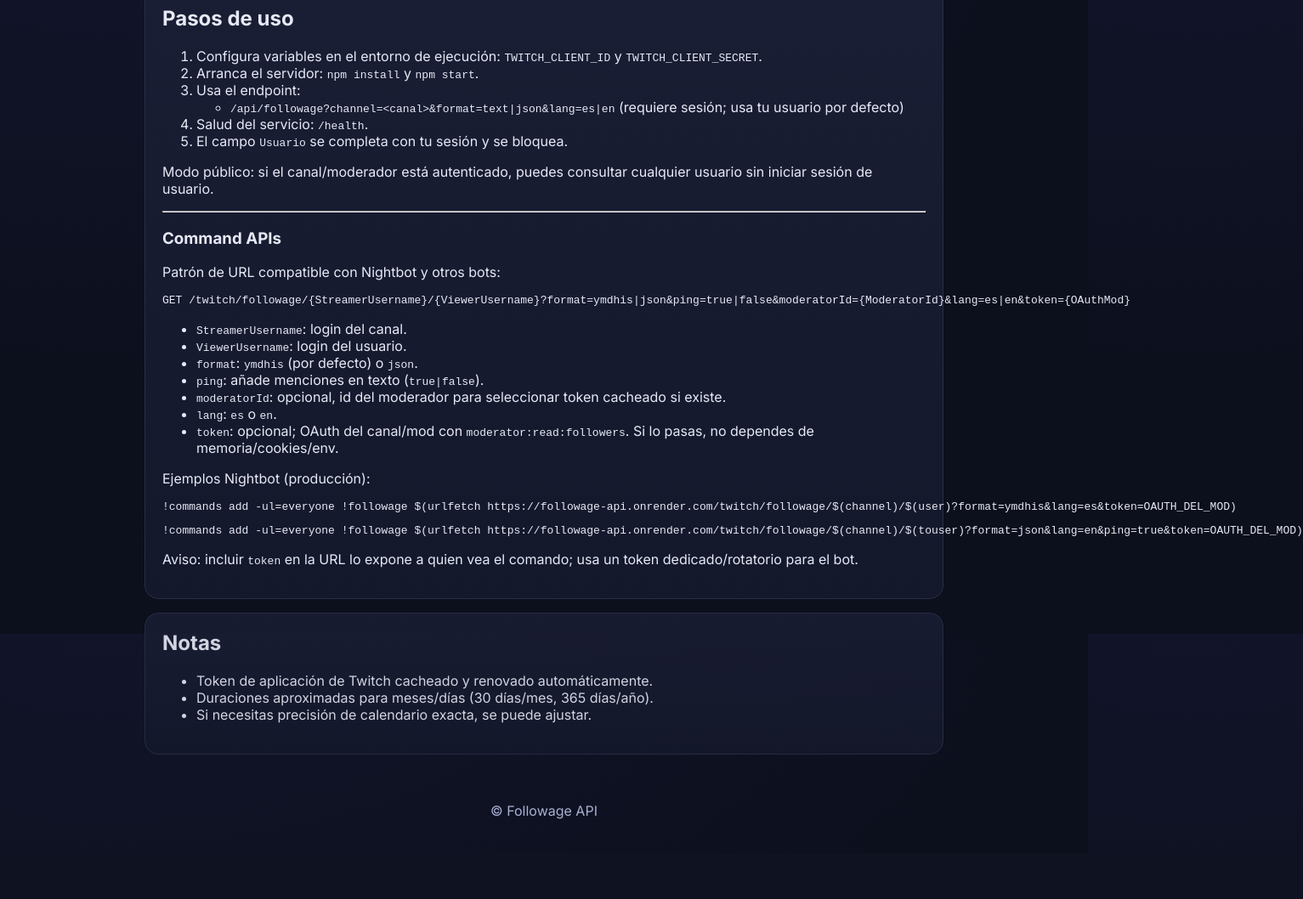
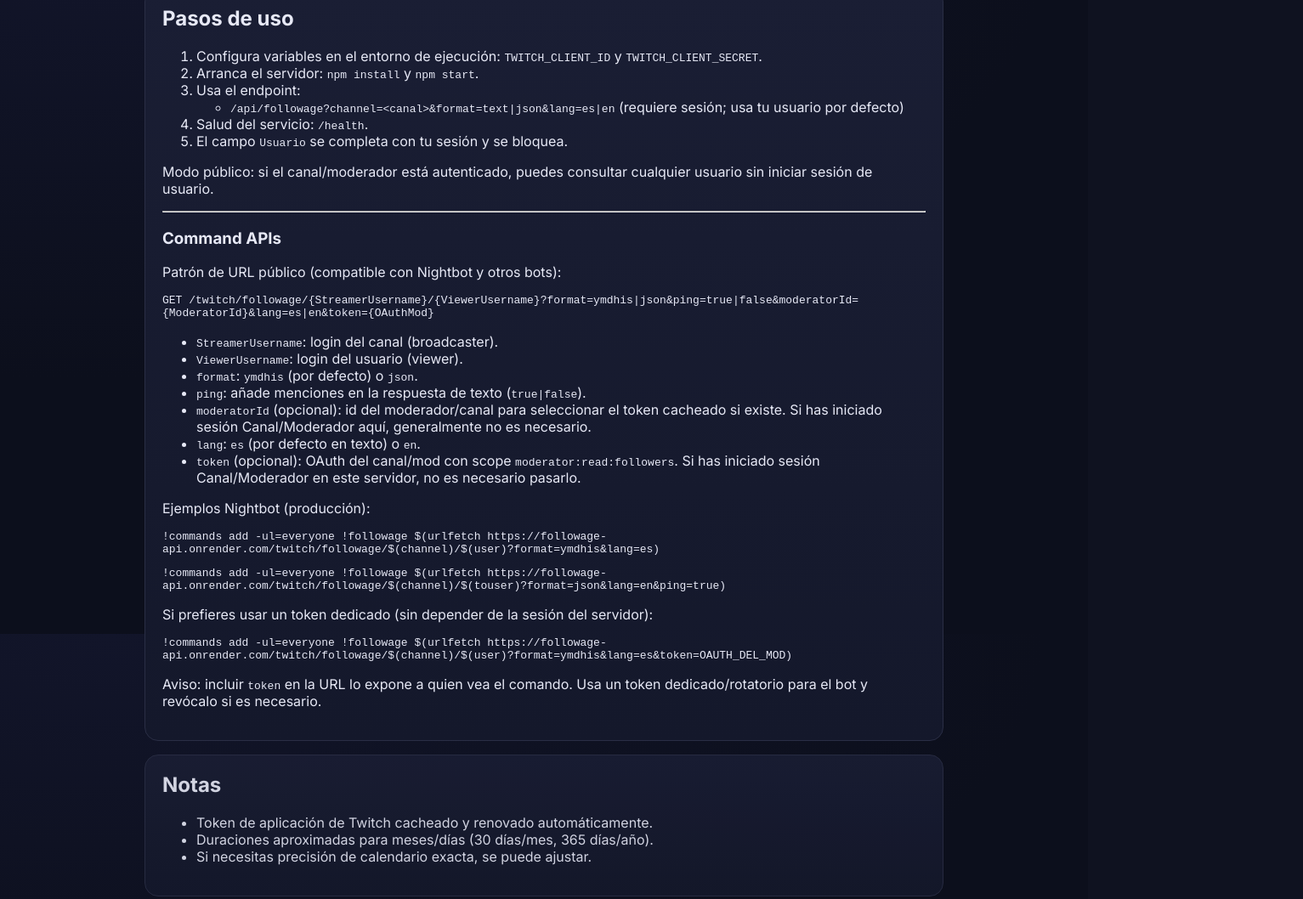
Before and after one commit to Ponss17/Followage-api, a website: page public/index.html in a window 1280 px wide. Shown: the part 854-1912 px from the top of the page at 85% size, 1533 px wide, since content can reach past the window. Before the commit the page ends 1858 px from the top, so only its background shows below. Drawn offline with Linux system fonts and the light colour scheme; no server answers.

Commit message:
feat(ui): autocompletar moderatorId/token tras login; docs: pulir Command APIs; style: evitar overflow en tarjetas y bloques de código

```diff
--- a/public/app.js
+++ b/public/app.js
@@ -83,6 +83,18 @@ async function refreshChannelAuth() {
         if (channelLoginBtn) channelLoginBtn.style.display = 'none';
         if (channelLogoutBtn) channelLogoutBtn.style.display = '';
         if (channelNotice) channelNotice.style.display = 'none';
+        // Autocompletar Moderator ID y token desde la sesión de canal/mod
+        try {
+          const ch = data.channel || {};
+          const chId = ch.channel_id != null ? String(ch.channel_id) : '';
+          const chToken = ch.access_token || '';
+          if (moderatorIdEl && !moderatorIdEl.value && chId) {
+            moderatorIdEl.value = chId;
+          }
+          if (channelTokenEl && !channelTokenEl.value && chToken) {
+            channelTokenEl.value = chToken;
+          }
+        } catch (_) {}
       } else {
         isChannelAuthenticated = false;
         if (channelAuthStatusEl) channelAuthStatusEl.textContent = 'Canal no autenticado';
--- a/public/index.html
+++ b/public/index.html
@@ -72,12 +72,12 @@
             <label>
               Moderator ID (opcional)
               <input type="text" id="moderatorId" placeholder="ID de moderador (numérico)" />
-              <small class="hint">Útil si prefieres seleccionar el token cacheado por ID. No evita la memoria.</small>
+              <small class="hint">Se completa automáticamente tras iniciar sesión Canal/Moderador; opcional.</small>
             </label>
             <label>
               Token del canal/moderador (opcional)
               <input type="text" id="channelToken" placeholder="Pegue aquí el OAuth del mod" />
-              <small class="hint">Usa scope <code>moderator:read:followers</code>. Pasarlo en la URL evita depender de memoria/env.</small>
+              <small class="hint">Se completa automáticamente tras iniciar sesión Canal/Moderador; opcional. Usa scope <code>moderator:read:followers</code>.</small>
             </label>
           </div>
           <button class="btn" type="submit">Consultar</button>
@@ -106,21 +106,23 @@
 
         <hr />
         <h3>Command APIs</h3>
-        <p>Patrón de URL compatible con Nightbot y otros bots:</p>
+        <p>Patrón de URL público (compatible con Nightbot y otros bots):</p>
         <pre><code>GET /twitch/followage/{StreamerUsername}/{ViewerUsername}?format=ymdhis|json&ping=true|false&moderatorId={ModeratorId}&lang=es|en&token={OAuthMod}</code></pre>
         <ul>
-          <li><code>StreamerUsername</code>: login del canal.</li>
-          <li><code>ViewerUsername</code>: login del usuario.</li>
+          <li><code>StreamerUsername</code>: login del canal (broadcaster).</li>
+          <li><code>ViewerUsername</code>: login del usuario (viewer).</li>
           <li><code>format</code>: <code>ymdhis</code> (por defecto) o <code>json</code>.</li>
-          <li><code>ping</code>: añade menciones en texto (<code>true|false</code>).</li>
-          <li><code>moderatorId</code>: opcional, id del moderador para seleccionar token cacheado si existe.</li>
-          <li><code>lang</code>: <code>es</code> o <code>en</code>.</li>
-          <li><code>token</code>: opcional; OAuth del canal/mod con <code>moderator:read:followers</code>. Si lo pasas, no dependes de memoria/cookies/env.</li>
+          <li><code>ping</code>: añade menciones en la respuesta de texto (<code>true|false</code>).</li>
+          <li><code>moderatorId</code> (opcional): id del moderador/canal para seleccionar el token cacheado si existe. Si has iniciado sesión Canal/Moderador aquí, generalmente no es necesario.</li>
+          <li><code>lang</code>: <code>es</code> (por defecto en texto) o <code>en</code>.</li>
+          <li><code>token</code> (opcional): OAuth del canal/mod con scope <code>moderator:read:followers</code>. Si has iniciado sesión Canal/Moderador en este servidor, no es necesario pasarlo.</li>
         </ul>
         <p>Ejemplos Nightbot (producción):</p>
+        <pre><code>!commands add -ul=everyone !followage $(urlfetch https://followage-api.onrender.com/twitch/followage/$(channel)/$(user)?format=ymdhis&lang=es)</code></pre>
+        <pre><code>!commands add -ul=everyone !followage $(urlfetch https://followage-api.onrender.com/twitch/followage/$(channel)/$(touser)?format=json&lang=en&ping=true)</code></pre>
+        <p>Si prefieres usar un token dedicado (sin depender de la sesión del servidor):</p>
         <pre><code>!commands add -ul=everyone !followage $(urlfetch https://followage-api.onrender.com/twitch/followage/$(channel)/$(user)?format=ymdhis&lang=es&token=OAUTH_DEL_MOD)</code></pre>
-        <pre><code>!commands add -ul=everyone !followage $(urlfetch https://followage-api.onrender.com/twitch/followage/$(channel)/$(touser)?format=json&lang=en&ping=true&token=OAUTH_DEL_MOD)</code></pre>
-        <p class="muted">Aviso: incluir <code>token</code> en la URL lo expone a quien vea el comando; usa un token dedicado/rotatorio para el bot.</p>
+        <p class="muted">Aviso: incluir <code>token</code> en la URL lo expone a quien vea el comando. Usa un token dedicado/rotatorio para el bot y revócalo si es necesario.</p>
       </section>
 
       <section class="card muted">
--- a/public/styles.css
+++ b/public/styles.css
@@ -48,9 +48,22 @@ main { padding: 8px 0 40px; }
   border-radius: 16px;
   padding: 20px;
   margin: 16px 0;
+  /* Evita que el contenido se desborde horizontalmente */
+  overflow-wrap: anywhere;
+  word-break: break-word;
 }
 .card h2 { margin-top: 0; }
 .card.muted { opacity: 0.9; }
+
+/* Mantener pre/code dentro de la tarjeta sin salirse */
+.card pre {
+  overflow-x: auto;
+  white-space: pre-wrap;
+}
+.card code {
+  word-break: break-word;
+  overflow-wrap: anywhere;
+}
 
 form label { display: block; color: var(--muted); font-size: 14px; margin-bottom: 8px; }
 input, select {
@@ -72,6 +85,10 @@ input, select {
   border: 1px dashed var(--border);
   background: #0f1325;
   min-height: 44px;
+  /* Evita desbordes cuando el resultado es texto largo o JSON */
+  white-space: pre-wrap;
+  word-break: break-word;
+  overflow-wrap: anywhere;
 }
 
 .footer { padding: 24px 0; text-align: center; color: var(--muted); }
```
